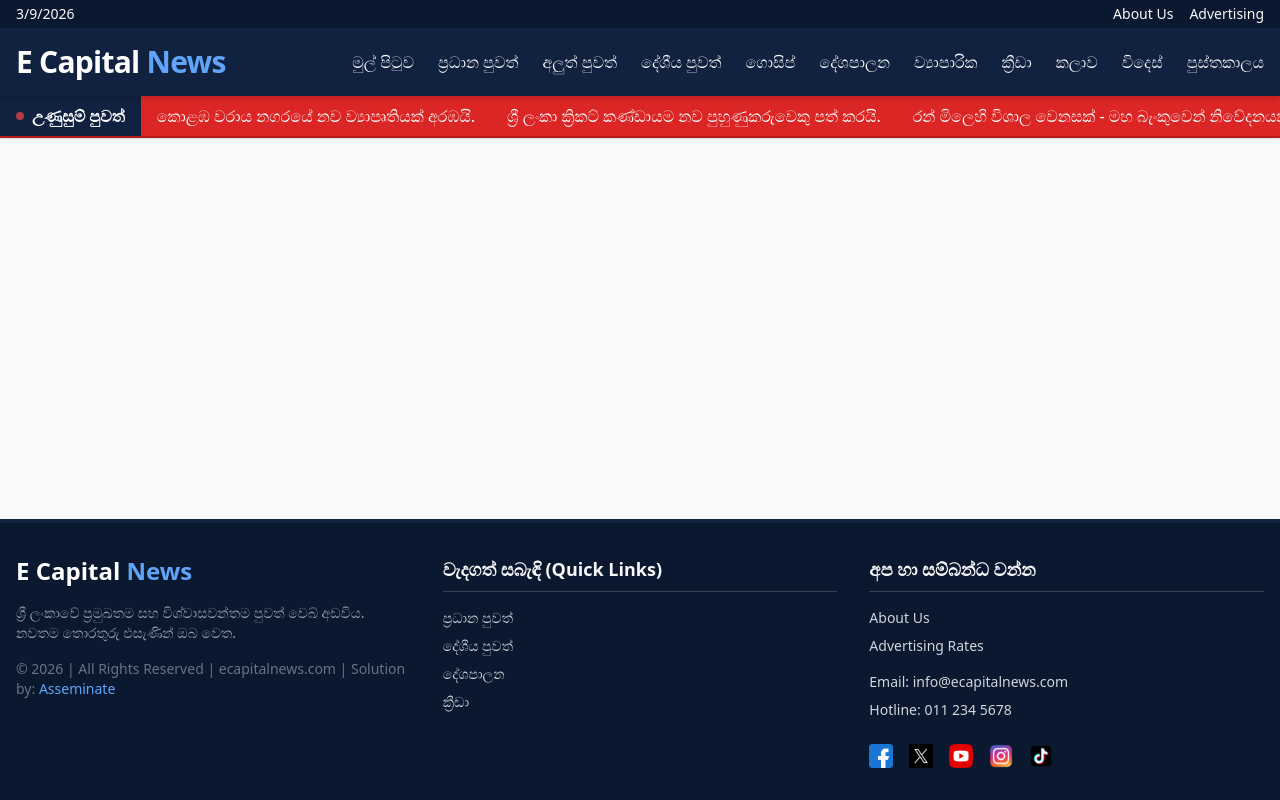
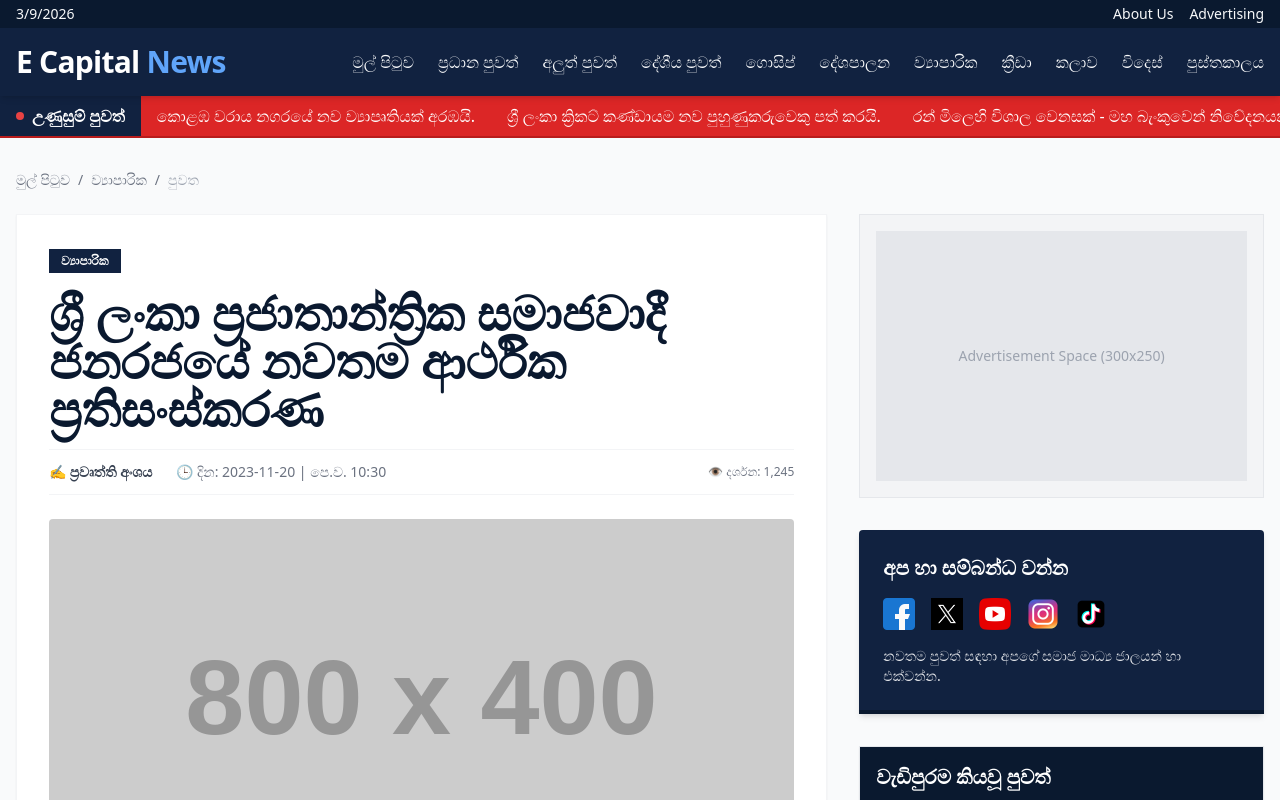
Before and after one commit to Sbasnayaka/ECN, a React (Vite) app: page /article/1 in a window 1280 px wide. Shown: the top 800 px of the page. Built offline with nearby package versions, Linux system fonts and the light colour scheme.

Commit message:
fix(ui): wrap Read More buttons in proper Link components

```diff
--- a/src/App.jsx
+++ b/src/App.jsx
@@ -6,6 +6,7 @@ import HeroGrid from './components/HeroGrid';
 import NewsFeed from './components/NewsFeed';
 import RightSidebar from './components/RightSidebar';
 import CategoryPage from './pages/CategoryPage';
+import ArticlePage from './pages/ArticlePage';
 
 const Home = () => (
   <div className="w-full">
@@ -39,6 +40,10 @@ function App() {
         <main className="flex-grow">
           <Routes>
             <Route path="/" element={<Home />} />
+            {/* Dynamic Single Article Route */}
+            <Route path="/article/:id" element={<ArticlePage />} />
+
+            {/* Category Routes */}
             <Route path="/main-news" element={<CategoryPage categoryName="ප්‍රධාන පුවත්" categorySlug="main-news" />} />
             <Route path="/latest" element={<CategoryPage categoryName="අලුත් පුවත්" categorySlug="latest" />} />
             <Route path="/local" element={<CategoryPage categoryName="දේශීය පුවත්" categorySlug="local" />} />
@@ -49,6 +54,8 @@ function App() {
             <Route path="/arts" element={<CategoryPage categoryName="කලාව" categorySlug="arts" />} />
             <Route path="/world" element={<CategoryPage categoryName="විදෙස්" categorySlug="world" />} />
             <Route path="/library" element={<CategoryPage categoryName="පුස්තකාලය" categorySlug="library" />} />
+
+            {/* Static Content Routes */}
             <Route path="/advertising" element={<Advertising />} />
             <Route path="/about" element={<About />} />
           </Routes>
--- a/src/components/NewsFeed.jsx
+++ b/src/components/NewsFeed.jsx
@@ -72,7 +72,7 @@ const NewsFeed = () => {
                                 {article.excerpt}
                             </p>
                             <div>
-                                <Link to={`/article/${article.id}`} className="inline-block bg-ecn-dark-blue text-white text-xs px-4 py-2 hover:bg-ecn-navy transition-colors rounded">
+                                <Link to={`/article/${article.id}`} className="inline-block bg-ecn-navy text-white text-xs font-medium px-4 py-2 hover:bg-ecn-dark-blue transition-colors rounded">
                                     තව කියවන්න (Read More)
                                 </Link>
                             </div>
@@ -81,10 +81,10 @@ const NewsFeed = () => {
                 ))}
             </div>
 
-            {/* Load More Button Placeholder */}
-            <div className="mt-8 text-center">
-                <button className="bg-ecn-white border-2 border-ecn-navy text-ecn-navy font-bold py-2 px-8 rounded hover:bg-ecn-navy hover:text-white transition-colors">
-                    තවත් පුවත් පෙන්වන්න (Load More)
+            {/* Load More Button */}
+            <div className="mt-8 text-center bg-gray-50 py-4 border border-gray-200">
+                <button className="bg-white border-2 border-ecn-navy text-ecn-navy hover:bg-ecn-navy hover:text-white font-bold py-2 px-8 rounded transition-colors">
+                    පැරණි පුවත් පෙන්වන්න (Load More)
                 </button>
             </div>
         </div>
--- /dev/null
+++ b/src/pages/ArticlePage.jsx
@@ -0,0 +1,107 @@
+import { useEffect } from 'react';
+import { useParams, Link } from 'react-router-dom';
+import RightSidebar from '../components/RightSidebar';
+
+const ArticlePage = () => {
+    // useParams allows us to get the :id from the URL (e.g. /article/123 -> id is "123")
+    const { id } = useParams();
+
+    // Scroll to the top of the page whenever a new article is loaded
+    useEffect(() => {
+        window.scrollTo(0, 0);
+    }, [id]);
+
+    // Mock Article Data (In Phase 5, we will fetch this specific ID from Cloudflare D1)
+    const articleInfo = {
+        title: "ශ්‍රී ලංකා ප්‍රජාතාන්ත්‍රික සමාජවාදී ජනරජයේ නවතම ආර්ථික ප්‍රතිසංස්කරණ",
+        category: "ව්‍යාපාරික",
+        author: "ප්‍රවෘත්ති අංශය",
+        publishedAt: "2023-11-20 | පෙ.ව. 10:30",
+        imageUrl: "https://via.placeholder.com/800x400/112240/ffffff?text=Full+Article+Image",
+        content: `
+            මෙරට ආර්ථිකය ශක්තිමත් කිරීමේ අරමුණින් රජය විසින් නවතම ආර්ථික ප්‍රතිසංස්කරණ ක්‍රියාවලියක් හඳුන්වා දී ඇත. මෙම වැඩපිළිවෙළ යටතේ අපනයන කර්මාන්ත දිරිගැන්වීම සහ දේශීය නිෂ්පාදන ඉහළ නැංවීම සඳහා විශේෂ අවධානයක් යොමු කර තිබේ.
+
+            මීට අමතරව, විදේශ ආයෝජන ආකර්ෂණය කර ගැනීම සඳහා නව ආයෝජන කලාප කිහිපයක් ස්ථාපිත කිරීමටද යෝජනා වී ඇත. මෙමගින් ඉදිරි වසර 5 තුළ රැකියා අවස්ථා ලක්ෂයක් පමණ නිර්මාණය වනු ඇතැයි අපේක්ෂා කෙරේ.
+
+            මෙම නව ආර්ථික ක්‍රමෝපාය පිළිබඳව අදහස් දක්වමින් මුදල් අමාත්‍යාංශයේ ජ්‍යෙෂ්ඨ නිලධාරියෙකු ප්‍රකාශ කළේ, මෙය රටේ දිගුකාලීන ආර්ථික ස්ථාවරත්වය තහවුරු කිරීමේ තීරණාත්මක පියවරක් බවයි. විශේෂයෙන්ම ඩිජිටල් ආර්ථිකයක් කරා ගමන් කිරීමේ අවශ්‍යතාව ඔහු අවධාරණය කළේය.
+
+            තවද, සුළු හා මධ්‍ය පරිමාණ ව්‍යාපාරිකයින්ට සහනදායී ණය යෝජනා ක්‍රමයක් හඳුන්වා දීමටද රජය සැලසුම් කර ඇත. මෙමඟින් දේශීය ව්‍යවසායකයින්ට විශාල පිටිවහලක් ලැබෙනු ඇතැයි විශ්වාස කෙරේ.
+        `
+    };
+
+    return (
+        <div className="w-full bg-gray-50 min-h-screen">
+            <div className="max-w-7xl mx-auto px-4 py-8">
+
+                {/* Breadcrumb Navigation */}
+                <div className="flex gap-2 text-sm text-gray-500 mb-6 font-medium">
+                    <Link to="/" className="hover:text-ecn-navy transition-colors">මුල් පිටුව</Link>
+                    <span>/</span>
+                    <Link to="/business" className="hover:text-ecn-navy transition-colors">{articleInfo.category}</Link>
+                    <span>/</span>
+                    <span className="text-gray-400">පුවත</span>
+                </div>
+
+                <div className="flex flex-col lg:flex-row gap-8">
+                    {/* Left Column: Full Article Reading Area */}
+                    <div className="lg:w-2/3 flex flex-col bg-white p-6 md:p-8 shadow-sm border border-gray-100">
+
+                        {/* Article Header */}
+                        <header className="mb-6">
+                            <span className="bg-ecn-navy text-white text-xs px-3 py-1 font-bold inline-block mb-4">
+                                {articleInfo.category}
+                            </span>
+                            <h1 className="text-3xl md:text-4xl lg:text-5xl font-black text-ecn-dark-blue leading-tight mb-4">
+                                {articleInfo.title}
+                            </h1>
+
+                            {/* Author & Date Info */}
+                            <div className="flex flex-col sm:flex-row sm:items-center gap-2 sm:gap-6 text-sm text-gray-500 border-t border-b border-gray-100 py-3 mt-4">
+                                <span className="font-bold text-gray-700">✍️ {articleInfo.author}</span>
+                                <span>🕒 දින: {articleInfo.publishedAt}</span>
+                                <span className="text-xs ml-auto">👁️ දර්ශන: 1,245</span>
+                            </div>
+                        </header>
+
+                        {/* Featured Image */}
+                        <div className="w-full mb-8">
+                            <img
+                                src={articleInfo.imageUrl}
+                                alt={articleInfo.title}
+                                className="w-full h-auto object-cover rounded"
+                            />
+                        </div>
+
+                        {/* Article Body Content */}
+                        <div className="prose prose-lg max-w-none text-gray-800 leading-relaxed font-medium">
+                            {/* Rendering paragraphs separated by two newlines */}
+                            {articleInfo.content.split('\n\n').map((paragraph, index) => (
+                                <p key={index} className="mb-6">{paragraph.trim()}</p>
+                            ))}
+                        </div>
+
+                        {/* Social Share Footer Context */}
+                        <div className="mt-8 pt-6 border-t border-gray-100 flex items-center justify-between">
+                            <span className="font-bold text-ecn-navy">මෙම පුවත බෙදාගන්න:</span>
+                            <div className="flex gap-3">
+                                {/* Placeholders for social share buttons */}
+                                <button className="bg-blue-600 text-white text-xs px-4 py-2 rounded hover:bg-blue-700 transition">Facebook</button>
+                                <button className="bg-green-500 text-white text-xs px-4 py-2 rounded hover:bg-green-600 transition">WhatsApp</button>
+                                <button className="bg-gray-800 text-white text-xs px-4 py-2 rounded hover:bg-gray-900 transition">X (Twitter)</button>
+                            </div>
+                        </div>
+
+                    </div>
+
+                    {/* Right Column: Persistent Sidebar */}
+                    <div className="lg:w-1/3">
+                        <RightSidebar />
+                    </div>
+                </div>
+
+            </div>
+        </div>
+    );
+};
+
+export default ArticlePage;
```
